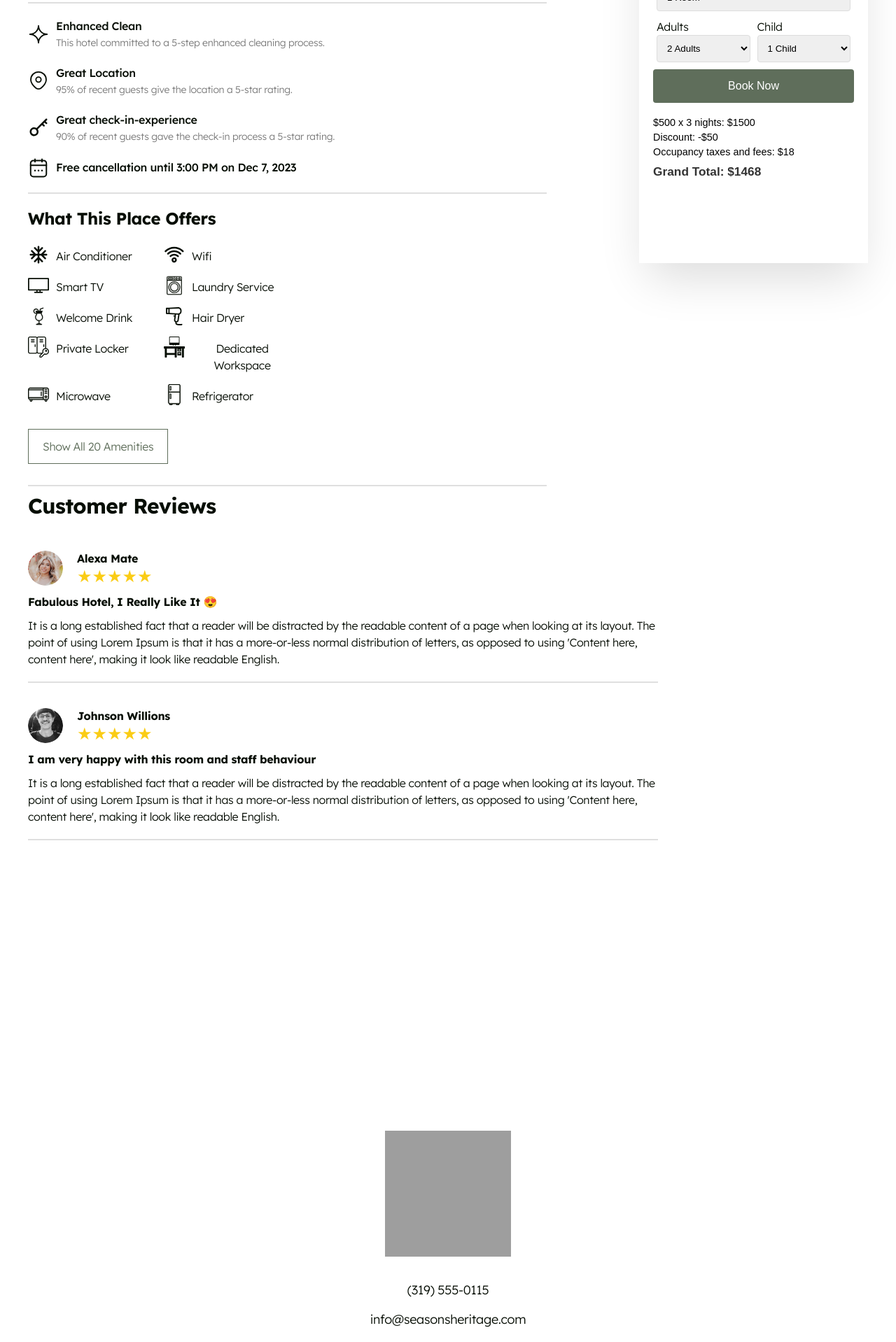
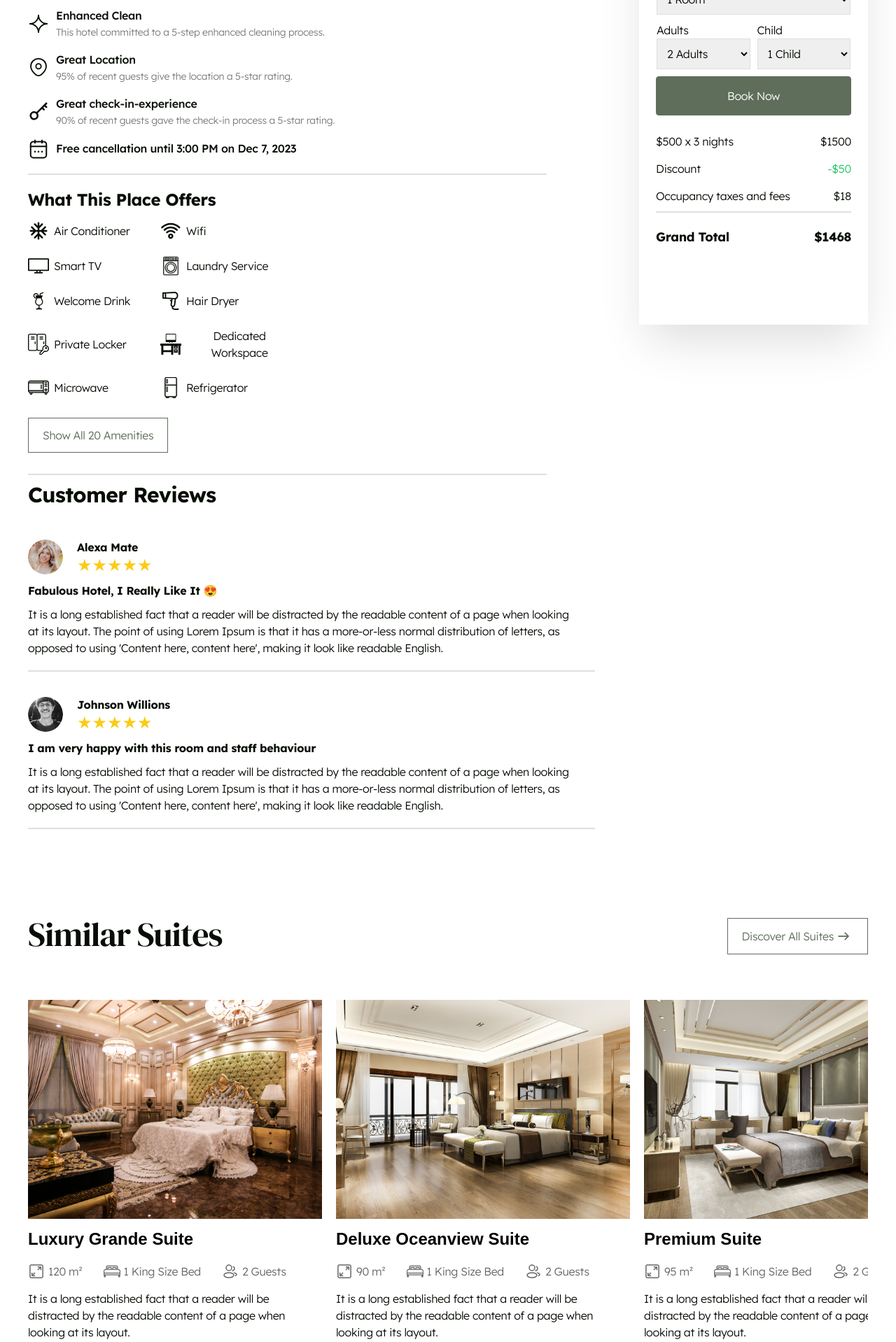
Before and after one commit to gulshanhasanzade/project, a React (Create React App) app: page /room/1 in a window 1280 px wide. Shown: the part 860-2778 px from the top of the page at 70% size. Built offline with nearby package versions, Linux system fonts and the light colour scheme; grey boxes are pictures that could not be loaded.

Commit message:
16th commit

```diff
--- a/src/Pages/PremiumSuite.jsx
+++ b/src/Pages/PremiumSuite.jsx
@@ -1,9 +1,9 @@
 
 import React from 'react';
 import '../Styles/PremiumSuite.css';
-
 import Section2 from '../components/Section2';
 import ReviewsList from '../components/ReviewsList';
+import Section3 from '../components/Section3';
 
 
 const roomData = {
@@ -28,8 +28,8 @@ const PremiumSuite = () => {
         </div>
       </div>
       < Section2 />
-       {/* <Premium1 /> */}
       <ReviewsList />
+      <Section3 />
     </div>
   );
 };
--- a/src/Styles/ReviewsList.css
+++ b/src/Styles/ReviewsList.css
@@ -26,10 +26,10 @@
     display: flex;
     flex-direction: column;
     gap: 15px;
-    margin-bottom: 300px;
+
   }
   .line2{
-    width: 100%;
+    width: 90%;
     height: 1px;
     border: 1px solid #DFDFDF;
     margin: 20px 0;
@@ -62,13 +62,9 @@ letter-spacing: -0.32px;
     color: #FACC15;
   }
 
-  /* .review-body h4 {
-    margin: 10px 0;
-  } */
   #reviewH4 {
     margin: 10px 0;
     color: #070E05;
-/* Text md/Bold */
 font-family: Lexend;
 font-size: 16px;
 font-style: normal;
@@ -86,5 +82,5 @@ font-style: normal;
 font-weight: 300;
 line-height: 150%; /* 24px */
 letter-spacing: -0.32px;
-width: 100%;
+width: 88%;
 }
--- a/src/Styles/Section2.css
+++ b/src/Styles/Section2.css
@@ -1,19 +1,15 @@
 @import url('https://fonts.googleapis.com/css2?family=Lexend:wght@100..900&display=swap');
 @import url('https://fonts.googleapis.com/css2?family=DM+Serif+Display:ital@0;1&display=swap');
 
-*{
+* {
   margin: 0;
   padding: 0;
-  text-decoration: none;
-  list-style: none;
   box-sizing: border-box;
 }
-
 
 .App3 {
   display: flex;
   justify-content: space-between;
-    /* padding: 20px; */
   max-width: 1400px;
   margin: auto;
   gap: 117px;
@@ -24,22 +20,18 @@
 .suite-info {
   width: 65%;
 }
-  .booking-summary{
+
+.booking-summary {
   width: 28%;
 }
-  #title7{
-    color:  #070E05;
-/* lg/Bold */
+
+#title7 {
+  color: #070E05;
   font-family: "DM Serif Display";
   font-size: 48px;
-font-style: normal;
   font-weight: 400;
-line-height: 126%; /* 60.48px */
+  line-height: 126%;
   letter-spacing: -0.96px;
-  }
-  .suite-info h1 {
-    font-size: 2em;
-    margin-bottom: 10px;
 }
 
 .suite-details {
@@ -54,130 +46,114 @@ letter-spacing: -0.96px;
   align-items: center;
   margin-right: 20px;
 }
-  #details7{
-    color:  #676767;
-/* Text md/Regular */
+
+#details7 {
+  color: #676767;
   font-family: Lexend;
   font-size: 16px;
-font-style: normal;
   font-weight: 300;
-line-height: 150%; /* 24px */
+  line-height: 150%;
   letter-spacing: -0.32px;
 }
 
-  #description7{
-    color:  #070E05;
-/* Text md/Regular */
+#description7 {
+  color: #070E05;
   font-family: Lexend;
   font-size: 16px;
-font-style: normal;
   font-weight: 300;
-line-height: 150%; /* 24px */
+  line-height: 150%;
   letter-spacing: -0.32px;
 }
 
-#title8{
-  color:  #070E05;
-/* Text md/Medium */
+#title8 {
+  color: #070E05;
   font-family: Lexend;
   font-size: 16px;
-font-style: normal;
   font-weight: 500;
-line-height: 150%; /* 24px */
+  line-height: 150%;
   letter-spacing: -0.32px;
 }
-#description8{
-  color:  #7B7B7B;
-/* Text sm/Regular */
+
+#description8 {
+  color: #7B7B7B;
   font-family: Lexend;
   font-size: 14px;
-font-style: normal;
   font-weight: 300;
-line-height: 140%; /* 19.6px */
+  line-height: 140%;
   letter-spacing: -0.28px;
 }
-#feature1{
+
+#feature1 {
   display: flex;
   flex-direction: column;
   gap: 3px;
 }
-#icons8{
+
+#icons8 {
   width: 30px;
   height: 30px;
+  margin: 0 10px 0 0;
+}
 
-}
-.line3{
+.line3 {
   height: 1px;
   width: 98%;
   border: 1px solid #DFDFDF;
   margin: 20px 0;
 }
-#title9{
-  color:  #070E05;
-/* xs/Bold */
+
+#title9 {
+  color: #070E05;
   font-family: Lexend;
   font-size: 24px;
-font-style: normal;
   font-weight: 700;
-line-height: 132%; /* 31.68px */
+  line-height: 132%;
   letter-spacing: -0.48px;
+  margin: 13px 0 11px 0;
 }
-#icons9{
+
+#icons9 {
   width: 30px;
   height: 30px;
 }
-#details9{
-  color:  #070E05;
-/* Text md/Regular */
+
+#details9 {
+  color: #070E05;
   font-family: Lexend;
   font-size: 16px;
-font-style: normal;
   font-weight: 300;
-line-height: 150%; /* 24px */
+  line-height: 150%;
   letter-spacing: -0.32px;
 }
 
-  .suite-features li {
+.suite-features li,
+.suite-amenities li {
   display: flex;
   align-items: center;
-    margin-bottom: 20px;
-  }
-
-
-.suite-amenities li{
-  display: flex;
-
+  margin-bottom: 16px;
 }
 
 .suite-amenities {
   width: 50%;
   display: grid;
   grid-template-columns: repeat(2, 1fr);
-  gap: 10px;
-  margin: 20px 0;
+  margin: 0;
 }
-
-  .suite-features img, .suite-amenities img {
-    width: 24px;
-    height: 24px;
-    margin-right: 10px;
+#amenity1{
+  display: flex;
+  gap: 7px;
 }
-
-
-
 #showButton3 {
   padding: 12px 20px;
   cursor: pointer;
   background: #FFF;
-    border:  1px solid #5F6E5B;
+  border: 1px solid #5F6E5B;
   color: #5F6E5B;
   text-align: center;
-/* Text md/Regular */
   font-family: Lexend;
   font-size: 16px;
-font-style: normal;
   font-weight: 300;
-line-height: 150%; /* 24px */
+  line-height: 150%;
   letter-spacing: -0.32px;
   margin: 10px 0;
 }
@@ -188,26 +164,11 @@ margin: 10px 0;
   transition: ease-in 0.2s;
 }
 
-
-
-
-
-
-
-
-
-
-
-
-
-
-
-
 .booking-summary {
   padding: 20px;
-    background:  #FFF;
+  background: #FFF;
   box-shadow: 0px 32px 64px -12px rgba(0, 0, 0, 0.14);
-    height: 82vh;
+  height: 93vh;
   gap: 10px;
 }
 
@@ -237,35 +198,110 @@ margin: 10px 0;
 .booking-summary form select {
   width: 100%;
   padding: 10px;
-    border: 1px solid #ddd;
-    border-radius: 4px;
+  border: 1px solid #DFDFDF;
+  color:  #070E05;
+font-family: Lexend;
+font-size: 16px;
+font-style: normal;
+font-weight: 300;
+line-height: 150%; /* 24px */
+letter-spacing: -0.32px;
 }
 
-  .booking-summary button {
-    width: 100%;
+#bookButton2 {
   padding: 15px;
   background-color: #5F6E5B;
   color: white;
   border: none;
   border-radius: 4px;
   cursor: pointer;
-    font-size: 1em;
+  text-align: center;
+  font-family: Lexend;
+  font-size: 16px;
+  font-weight: 300;
+  line-height: 150%;
+  letter-spacing: -0.32px;
+  border: 1px solid #5F6E5B;
+  margin: 0 4px;
 }
 
-  .booking-summary button:hover {
-
+#bookButton2:hover {
+  background: #FFF;
+  color: #5F6E5B;
+  transition: ease-in 0.2s;
 }
 
-  .price-details {
-    font-size: 0.9em;
+.price-unit {
+  color: #070E05;
+  font-family: Lexend;
+  font-size: 16px;
+  font-weight: 300;
+  line-height: 150%;
+  letter-spacing: -0.32px;
 }
 
-  .price-details p {
+
+.price-item {
+  display: flex;
+  justify-content: space-between;
   margin: 5px 0;
 }
+.price-details {
+  margin: 0 4px;
+}
+.discount {
+color:  #22C55E;
+text-align: right;
+font-family: Lexend;
+font-size: 16px;
+font-style: normal;
+font-weight: 300;
+line-height: 150%; /* 24px */
+letter-spacing: -0.32px;
+}
 
-  .price-details h3 {
-    font-size: 1.2em;
-    margin-top: 10px;
-    color: #333;
+.line5 {
+  height: 1px;
+  width: 100%;
+  border: 1px solid #DFDFDF;
 }
+
+#labels1 {
+  color: #070E05;
+  font-family: Lexend;
+  font-size: 16px;
+  font-weight: 300;
+  line-height: 150%;
+  letter-spacing: -0.32px;
+}
+
+#selects3 {
+  outline: none;
+}
+
+#title10{
+  color:  #070E05;
+font-family: Lexend;
+font-size: 16px;
+font-style: normal;
+font-weight: 300;
+line-height: 150%; /* 24px */
+letter-spacing: -0.32px;
+}
+.total{
+  display: flex;
+  justify-content: space-between;
+  margin-top: 16px;
+}
+
+#title11{
+color:  #070E05;
+text-align: right;
+/* Text lg/Bold */
+font-family: Lexend;
+font-size: 18px;
+font-style: normal;
+font-weight: 700;
+line-height: 155%; /* 27.9px */
+letter-spacing: -0.36px;
+}
--- /dev/null
+++ b/src/Styles/Section3.css
@@ -0,0 +1,142 @@
+@import url('https://fonts.googleapis.com/css2?family=Lexend:wght@100..900&display=swap');
+@import url('https://fonts.googleapis.com/css2?family=DM+Serif+Display:ital@0;1&display=swap');
+
+* {
+  margin: 0;
+  padding: 0;
+  box-sizing: border-box;
+}
+
+
+.similar-suites {
+  width: 100%;
+  position: relative;
+  margin-top: 100px;
+}
+
+.similar-suites h2 {
+  color:  #070E05;
+font-family: "DM Serif Display";
+font-size: 48px;
+font-style: normal;
+font-weight: 400;
+line-height: 126%; /* 60.48px */
+letter-spacing: -0.96px;
+}
+
+.suites-container {
+  display: flex;
+  gap: 20px;
+  overflow: hidden;
+  margin-top: 64px;
+}
+#title14{
+    margin: 15px 0;
+}
+.suites-container.scrollable {
+  overflow-x: auto;
+}
+#title15{
+    color:  #676767;
+    font-family: Lexend;
+    font-size: 16px;
+    font-style: normal;
+    font-weight: 300;
+    line-height: 150%; /* 24px */
+    letter-spacing: -0.32px;
+}
+#title16{
+    color:  #070E05;
+    font-family: Lexend;
+    font-size: 16px;
+    font-style: normal;
+    font-weight: 300;
+    line-height: 150%; /* 24px */
+    letter-spacing: -0.32px;
+}
+.suite-card2 {
+  flex: 0 0 420px;
+  display: inline-flex;
+  flex-direction: column;
+  /* padding: 15px; */
+  background: #fff;
+}
+
+.suite-card2 h3 {
+  font-size: 24px;
+  margin: 10px 0;
+}
+
+.suite-details {
+  display: flex;
+  flex-wrap: wrap;
+  gap: 10px;
+  margin-bottom: 10px;
+}
+
+.suite-detail {
+  display: flex;
+  align-items: center;
+}
+
+.suite-detail img {
+  width: 24px;
+  height: 24px;
+  margin-right: 5px;
+}
+
+.suite-card p {
+  font-size: 14px;
+  color: #555;
+  margin-bottom: 10px;
+}
+
+.discover-more {
+    color:  #5F6E5B;
+    font-family: Lexend;
+    font-size: 16px;
+    font-style: normal;
+    font-weight: 300;
+    line-height: 150%; /* 24px */
+    letter-spacing: -0.32px;
+    margin: 15px 0;
+    display: flex;
+    align-items: center;
+    gap: 5px;
+    padding: 7px 7px 7px 0;
+    border: 1px solid #FFF;
+    width: 35%;
+}
+.discover-more:hover{
+    border: 1px solid #5F6E5B;
+}
+.discover-more img{
+    width: 24px;
+    height: 24px;
+}
+.discover-all {
+  background-color: #FFF;
+  padding: 10px 20px;
+  cursor: pointer;
+  display: flex;
+  align-items: center;
+  border: 1px solid #5F6E5B;
+  justify-content: center;
+  position: absolute;
+  top: 7px;
+  right: 0;
+  color:  #5F6E5B;
+text-align: center;
+font-family: Lexend;
+font-size: 16px;
+font-style: normal;
+font-weight: 300;
+line-height: 150%; /* 24px */
+letter-spacing: -0.32px;
+}
+
+.discover-all:hover {
+    background-color: #5F6E5B;
+    color: #FFF;
+    transition: ease-in 0.2s;
+}
--- a/src/components/Section2.jsx
+++ b/src/components/Section2.jsx
@@ -1,4 +1,4 @@
-import React, { useState } from 'react';
+import React, { useState, useEffect } from 'react';
 import '../Styles/Section2.css';
 
 const data = {
@@ -44,6 +44,10 @@ const App = () => {
   const [adults, setAdults] = useState(2);
   const [children, setChildren] = useState(1);
 
+  useEffect(() => {
+    window.scrollTo(0, 0);
+  }, []);
+
   const totalCost = (data.booking.pricePerNight * data.booking.nights) - data.booking.discount + data.booking.fees;
 
   return (
@@ -69,16 +73,14 @@ const App = () => {
                 <h2 id='title8'>{feature.title}</h2>
                 <p id='description8'>{feature.description}</p>
               </div>
-
             </li>
-
           ))}
         </ul>
         <div className="line3"></div>
         <h3 id='title9'>What This Place Offers</h3>
         <ul className="suite-amenities">
           {data.amenities.map((amenity, index) => (
-            <li key={index}>
+            <li id ='amenity1' key={index}>
               <img id='icons9' src={amenity.icon} alt={amenity.name} />
               <span id='details9'>{amenity.name}</span>
             </li>
@@ -89,47 +91,49 @@ const App = () => {
       </section>
 
       <section className="booking-summary">
-        <h2>
+        <h2 id='price6'>
           ${data.booking.pricePerNight}
           <span className="price-unit">/night</span>
         </h2>
         <form>
-          <label>CheckIn
-            <input type="date" value={checkIn} onChange={(e) => setCheckIn(e.target.value)} />
+          <label id='labels1'>CheckIn
+            <input id='selects3' type="date" value={checkIn} onChange={(e) => setCheckIn(e.target.value)} />
           </label>
-          <label>CheckOut
-            <input type="date" value={checkOut} onChange={(e) => setCheckOut(e.target.value)} />
+          <label id='labels1'>CheckOut
+            <input id='selects3' type="date" value={checkOut} onChange={(e) => setCheckOut(e.target.value)} />
           </label>
           <div className="form-group">
-            <label>Rooms
-              <select value={rooms} onChange={(e) => setRooms(e.target.value)}>
+            <label id='labels1'>Rooms
+              <select id='selects3' value={rooms} onChange={(e) => setRooms(e.target.value)}>
                 <option value={1}>1 Room</option>
                 <option value={2}>2 Rooms</option>
               </select>
             </label>
           </div>
           <div className="form-group">
-            <label>Adults
-              <select value={adults} onChange={(e) => setAdults(e.target.value)}>
+            <label id='labels1'>Adults
+              <select id='selects3' value={adults} onChange={(e) => setAdults(e.target.value)}>
                 <option value={1}>1 Adult</option>
                 <option value={2}>2 Adults</option>
               </select>
             </label>
-            <label>Child
-              <select value={children} onChange={(e) => setChildren(e.target.value)}>
+            <label id='labels1'>Child
+              <select id='selects3' value={children} onChange={(e) => setChildren(e.target.value)}>
                 <option value={0}>0 Children</option>
                 <option value={1}>1 Child</option>
                 <option value={2}>2 Children</option>
+                <option value={3}>3 Children</option>
               </select>
             </label>
           </div>
-          <button type="submit">Book Now</button>
+          <button id='bookButton2' type="submit">Book Now</button>
         </form>
         <div className="price-details">
-          <p>${data.booking.pricePerNight} x {data.booking.nights} nights: ${data.booking.pricePerNight * data.booking.nights}</p>
-          <p>Discount: -${data.booking.discount}</p>
-          <p>Occupancy taxes and fees: ${data.booking.fees}</p>
-          <h3>Grand Total: ${totalCost}</h3>
+          <p className="price-item"><span id='title10'>${data.booking.pricePerNight} x {data.booking.nights} nights</span><span id='title10'>${data.booking.pricePerNight * data.booking.nights}</span></p>
+          <p className="price-item"><span id='title10'>Discount</span><span className="discount">-${data.booking.discount}</span></p>
+          <p className="price-item"><span id='title10'>Occupancy taxes and fees</span><span id='title10'>${data.booking.fees}</span></p>
+          <div className="line5"></div>
+          <h3 className="total"><span id='title11'>Grand Total</span><span id='title11'>${totalCost}</span></h3>
         </div>
       </section>
     </div>
--- /dev/null
+++ b/src/components/Section3.jsx
@@ -0,0 +1,108 @@
+import React, { useState, useEffect } from 'react';
+import '../Styles/Section3.css';
+
+const suites = [
+  {
+    title: "Luxury Grande Suite",
+    image: "/luxury2.jpg",
+    details: [
+      { icon: "/size.svg", description: "120 m²" },
+      { icon: "/bed.svg", description: "1 King Size Bed" },
+      { icon: "/guest.svg", description: "2 Guests" }
+    ],
+    description: "It is a long established fact that a reader will be distracted by the readable content of a page when looking at its layout.",
+  },
+  {
+    title: "Deluxe Oceanview Suite",
+    image: "/luxury1.jpg",
+    details: [
+      { icon: "/size.svg", description: "90 m²" },
+      { icon: "/bed.svg", description: "1 King Size Bed" },
+      { icon: "/guest.svg", description: "2 Guests" }
+    ],
+    description: "It is a long established fact that a reader will be distracted by the readable content of a page when looking at its layout.",
+  },
+  {
+    title: "Premium Suite",
+    image: "/luxury3.jpg",
+    details: [
+      { icon: "/size.svg", description: "95 m²" },
+      { icon: "/bed.svg", description: "1 King Size Bed" },
+      { icon: "/guest.svg", description: "2 Guests" }
+    ],
+    description: "It is a long established fact that a reader will be distracted by the readable content of a page when looking at its layout.",
+  },
+  {
+    title: "Executive Suite",
+    image: "/luxury1.jpg",
+    details: [
+      { icon: "/size.svg", description: "100 m²" },
+      { icon: "/bed.svg", description: "1 King Size Bed" },
+      { icon: "/guest.svg", description: "3 Guests" }
+    ],
+    description: "It is a long established fact that a reader will be distracted by the readable content of a page when looking at its layout.",
+  },
+  {
+    title: "Presidential Suite",
+    image: "/luxury2.jpg",
+    details: [
+      { icon: "/size.svg", description: "150 m²" },
+      { icon: "/bed.svg", description: "2 King Size Beds" },
+      { icon: "/guest.svg", description: "4 Guests" }
+    ],
+    description: "It is a long established fact that a reader will be distracted by the readable content of a page when looking at its layout.",
+  },
+  {
+    title: "Honeymoon Suite",
+    image: "/luxury3.jpg",
+    details: [
+      { icon: "/size.svg", description: "110 m²" },
+      { icon: "/bed.svg", description: "1 King Size Bed" },
+      { icon: "/guest.svg", description: "2 Guests" }
+    ],
+    description: "It is a long established fact that a reader will be distracted by the readable content of a page when looking at its layout.",
+  },
+];
+
+const App = () => {
+  const [showAll, setShowAll] = useState(false);
+
+  useEffect(() => {
+    window.scrollTo(0, 0);
+  }, []);
+
+  const handleDiscoverAll = () => {
+    setShowAll(true);
+  };
+
+  return (
+    <div className="App4">
+      <section className="similar-suites">
+        <h2>Similar Suites</h2>
+        <div className={`suites-container ${showAll ? 'scrollable' : ''}`}>
+          {suites.slice(0, showAll ? suites.length : 3).map((suite, index) => (
+            <div className="suite-card2" key={index}>
+              <img src={suite.image} alt={suite.title} className="suite-image" />
+              <h3 id='title14'>{suite.title}</h3>
+              <div className="suite-details">
+                {suite.details.map((detail, index) => (
+                  <div key={index} className="suite-detail">
+                    <img  src={detail.icon} alt={detail.description} />
+                    <span id='title15'>{detail.description}</span>
+                  </div>
+                ))}
+              </div>
+              <p id='title16'>{suite.description}</p>
+              <a href="#" className="discover-more">Discover More <img src="/right.svg" alt="" /></a>
+            </div>
+          ))}
+        </div>
+        {!showAll && (
+          <button className="discover-all" onClick={handleDiscoverAll}>Discover All Suites <img src="/right.svg" alt="" /></button>
+        )}
+      </section>
+    </div>
+  );
+}
+
+export default App;
```
Lines whose indentation alone changed are shown as unchanged.
